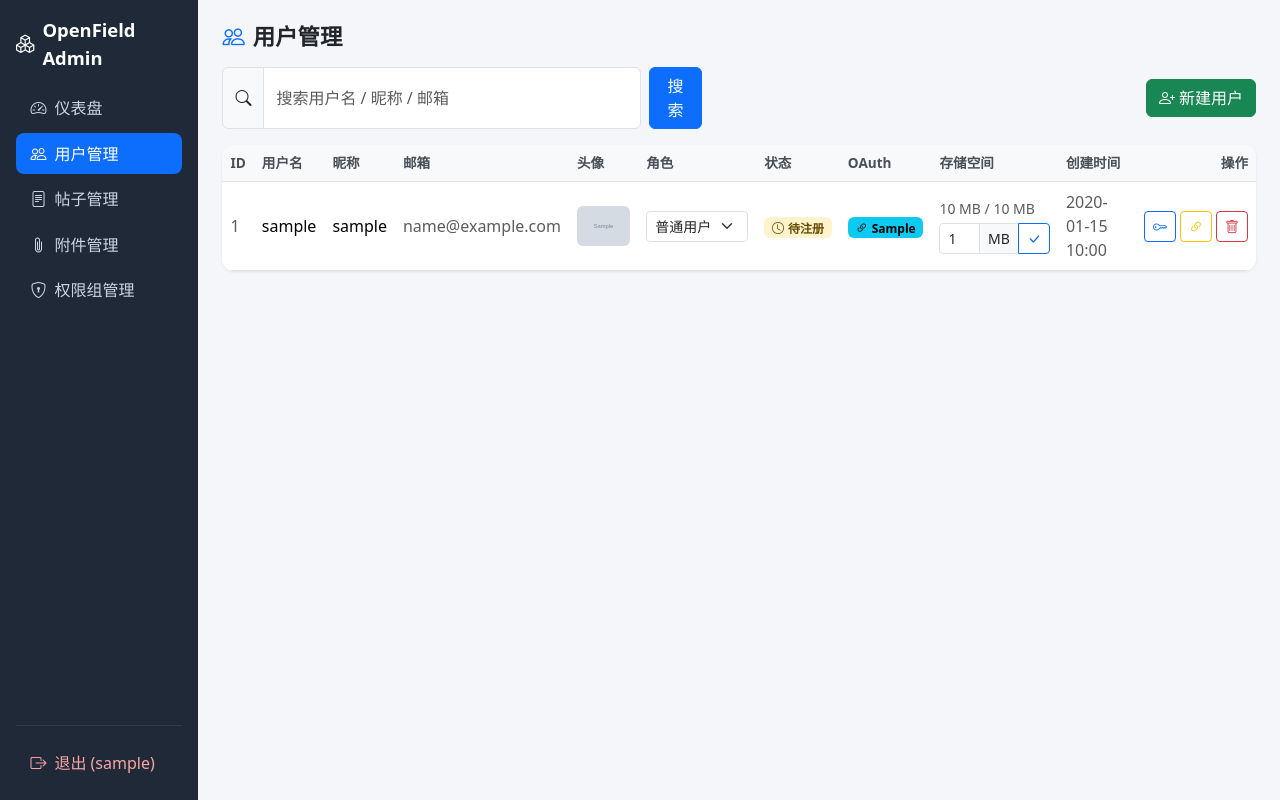
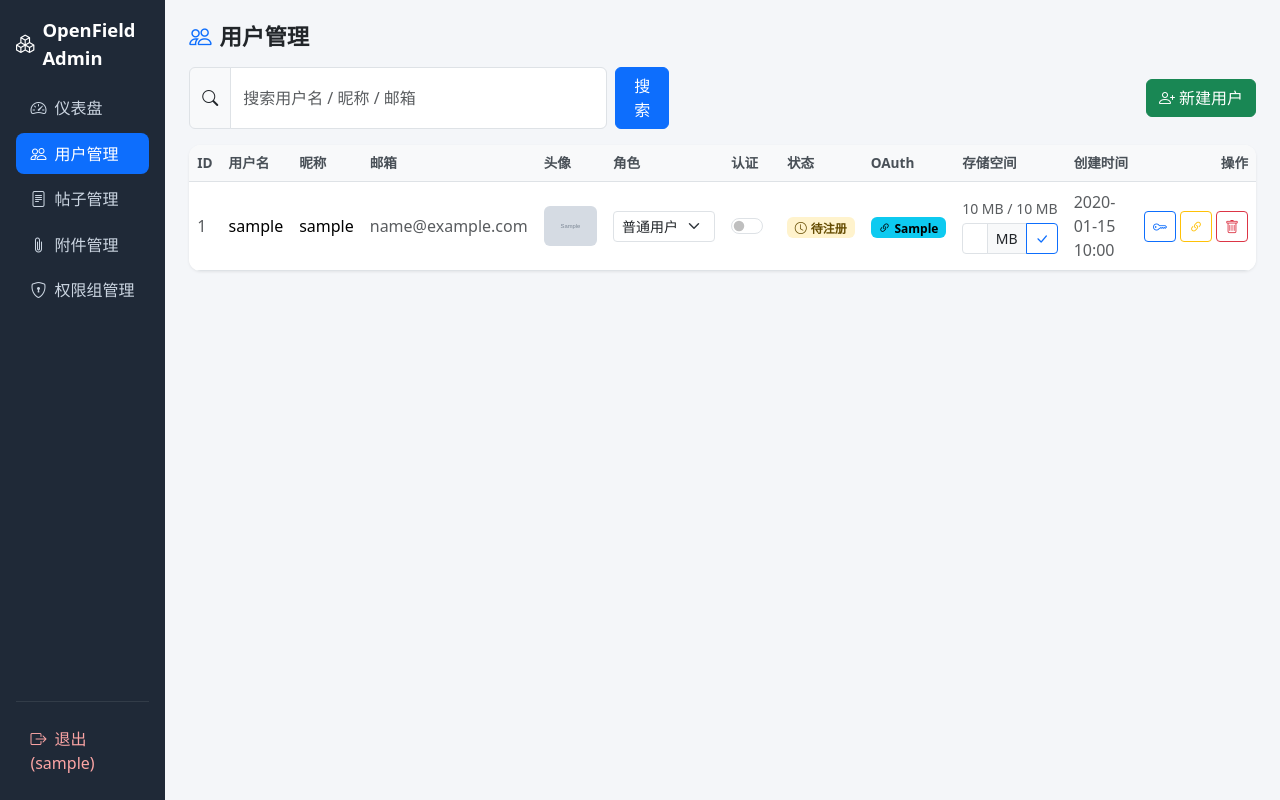
Before and after one commit to MidSanCode/OpenField-dashboard, a Flask app: page /users in a window 1280 px wide. Run offline with Flask 3, Linux system fonts and the light colour scheme; the visitor is signed in with stand-in values (Sample User, id 1); grey boxes marked "Sample" are stand-in pictures; a database or web service that is not in the repository returns one stand-in record (values such as "Sample title"); some libraries are stand-ins or nearby versions.

Commit message:
:sparkles: feat: add verified badge toggle in admin user management

```diff
--- a/app.py
+++ b/app.py
@@ -102,7 +102,7 @@ def users():
     query = request.args.get("q", "").strip()
     base_select = (
         "SELECT u.id, u.username, u.nickname, u.email, u.avatar_url, u.role, "
-        "u.needs_registration, u.oauth2_provider, u.storage_quota, "
+        "u.needs_registration, u.oauth2_provider, u.storage_quota, u.is_verified, "
         "u.created_at, "
         "COALESCE((SELECT SUM(a.size_bytes) FROM attachments a WHERE a.user_id = u.id), 0) AS storage_used "
         "FROM users u "
@@ -186,6 +186,21 @@ def user_role(user_id):
         abort(404)
     db.execute("UPDATE users SET role = %s, updated_at = NOW() WHERE id = %s", (role, user_id))
     flash("Role updated.", "success")
+    return redirect(url_for("users"))
+
+
+@app.route("/users/<int:user_id>/verified", methods=["POST"])
+@login_required
+def user_verified(user_id):
+    user = db.fetch_one("SELECT id FROM users WHERE id = %s", (user_id,))
+    if not user:
+        abort(404)
+    verified = request.form.get("verified") == "1"
+    db.execute(
+        "UPDATE users SET is_verified = %s, updated_at = NOW() WHERE id = %s",
+        (verified, user_id),
+    )
+    flash("Verified status updated.", "success")
     return redirect(url_for("users"))
 
 
--- a/templates/users.html
+++ b/templates/users.html
@@ -22,7 +22,7 @@
       <thead>
         <tr>
           <th>ID</th><th>用户名</th><th>昵称</th><th>邮箱</th><th>头像</th>
-          <th>角色</th><th>状态</th><th>OAuth</th><th>存储空间</th><th>创建时间</th><th class="text-end">操作</th>
+          <th>角色</th><th>认证</th><th>状态</th><th>OAuth</th><th>存储空间</th><th>创建时间</th><th class="text-end">操作</th>
         </tr>
       </thead>
       <tbody>
@@ -43,6 +43,15 @@
                 <option value="user" {{ 'selected' if u.role == 'user' }}>普通用户</option>
                 <option value="admin" {{ 'selected' if u.role == 'admin' }}>管理员</option>
               </select>
+            </form>
+          </td>
+          <td>
+            <form method="post" action="{{ url_for('user_verified', user_id=u.id) }}" title="认证标记 (全局显示在昵称后)">
+              <div class="form-check form-switch m-0">
+                <input type="hidden" name="verified" value="0">
+                <input type="checkbox" class="form-check-input" name="verified" value="1"
+                       {{ 'checked' if u.is_verified }} onchange="this.form.submit()">
+              </div>
             </form>
           </td>
           <td>
@@ -121,7 +130,7 @@
           </td>
         </tr>
         {% else %}
-        <tr><td colspan="11" class="text-center text-muted py-4">没有找到用户</td></tr>
+        <tr><td colspan="12" class="text-center text-muted py-4">没有找到用户</td></tr>
         {% endfor %}
       </tbody>
     </table>
```
